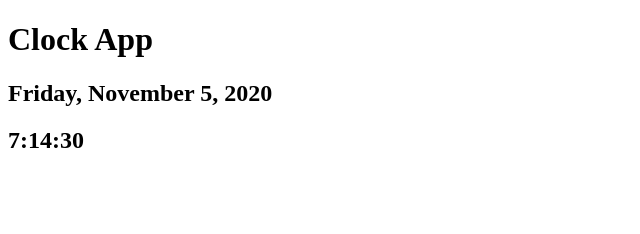
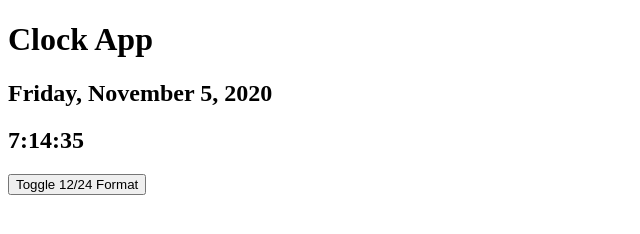
Before and after one commit to g-martelly/clock-app, a plain HTML site: page index.html in a window 1280 px wide. Shown: the whole page, without its empty margins (0-640 px from the left). Drawn offline with Linux system fonts and the light colour scheme.

Commit message:
Added 12/24hr toggle button

```diff
--- a/index.html
+++ b/index.html
@@ -7,10 +7,14 @@
 </head>
 
 <body>
+
     <h1 id="app-title">Clock App</h1>
     <div id="clock">
         <h2 id="date">Day, Date</h2>
-        <h2 id="time">HH:MM:SS</h2>
+        <h2 id="24hourFormat">HH:MM:SS</h2>
+        <h2 id="12hourFormat">HH:MM:SS AM/PM</h2>
+
+        <button id="toggleButton" onclick="toggleFormat">Toggle 12/24 Format</button>
     </div>
     <script src="script.js"></script>
 </body>
--- a/script.js
+++ b/script.js
@@ -1,6 +1,11 @@
-var dateField = document.getElementById('date');
-var timeField = document.getElementById('time');
-var date = new Date();
+
+const timer = setInterval(displayDateAndTime, 1000);
+var toggle = 24;
+document.getElementById('12hourFormat').hidden = true;
+
+function displayDateAndTime() {
+    //Get date
+    const date = new Date();
     var daysOfTheWeek = ["Sunday","Monday","Tuesday","Wednesday","Thursday","Friday","Saturday"];
     var months = ["January","February","March","April","May","June","July","August","September","October","November","December"];
     var currentDay= daysOfTheWeek[date.getDay()];
@@ -8,11 +13,47 @@ var month = months[date.getMonth()];
     var year = date.getFullYear();
     var day = date.getDay();
 
+    //Get time
     var hour = date.getHours();
     var minute = date.getMinutes();
     var seconds = date.getSeconds();
 
+    //Add leading zeros for the time
+    hour24 = ("0" + hour).slice(-2);
+    hour12 = hour;
+    minute = ("0" + minute).slice(-2);
+    seconds = ("0" + seconds).slice(-2);
 
-console.log(dateField);
-dateField.innerText = currentDay + ", " + month + " " + day + ", " + year;
-timeField.innerText = hour + ":" + minute + ":" + seconds;
+    //Grab and update the HTML elements
+    var dateField = document.getElementById('date');
+    var timeField24h= document.getElementById('24hourFormat');
+    var timeField12h= document.getElementById('12hourFormat');
+
+    dateField.innerHTML = currentDay + ", " + month + " " + day + ", " + year;
+    timeField24h.innerHTML = hour + ":" + minute + ":" + seconds;
+    timeField12h.innerHTML = Math.trunc(hour12/2) + ":" + minute + ":" + seconds + " " + am_pm();
+
+    function am_pm () {
+        if (hour > 11) {
+            return "PM";
+        } else {
+            return "AM";
+        }
+    }
+}
+
+document.getElementById("toggleButton").onclick = function() {toggleFormat()};
+
+function toggleFormat() {
+    if (toggle === 24){
+        document.getElementById('24hourFormat').hidden = true;
+        document.getElementById('12hourFormat').hidden = false;
+        toggle = 12;
+    } else {
+        document.getElementById('24hourFormat').hidden = false;
+        document.getElementById('12hourFormat').hidden = true;
+        toggle = 24;
+    };
+
+
+}
```
Lines whose indentation alone changed are shown as unchanged.
